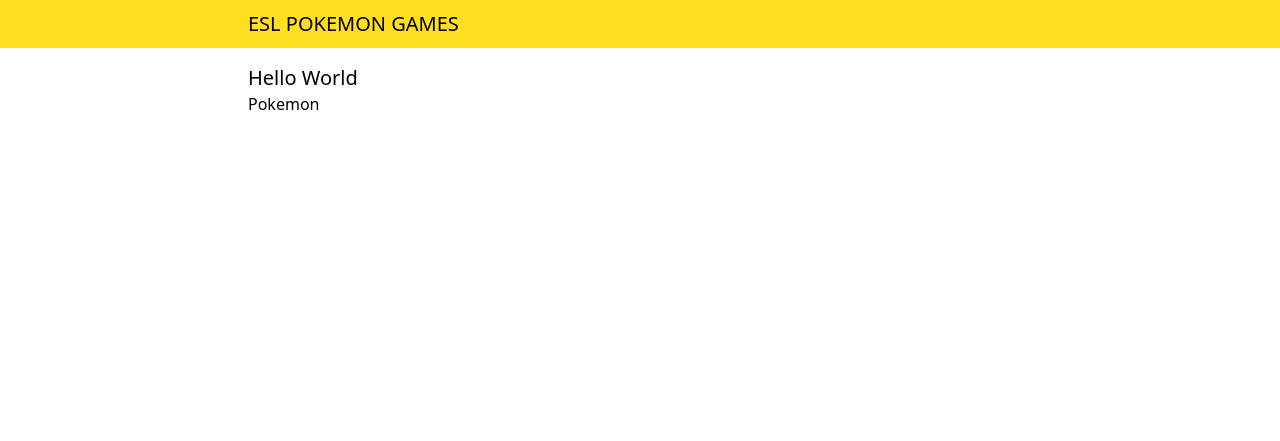
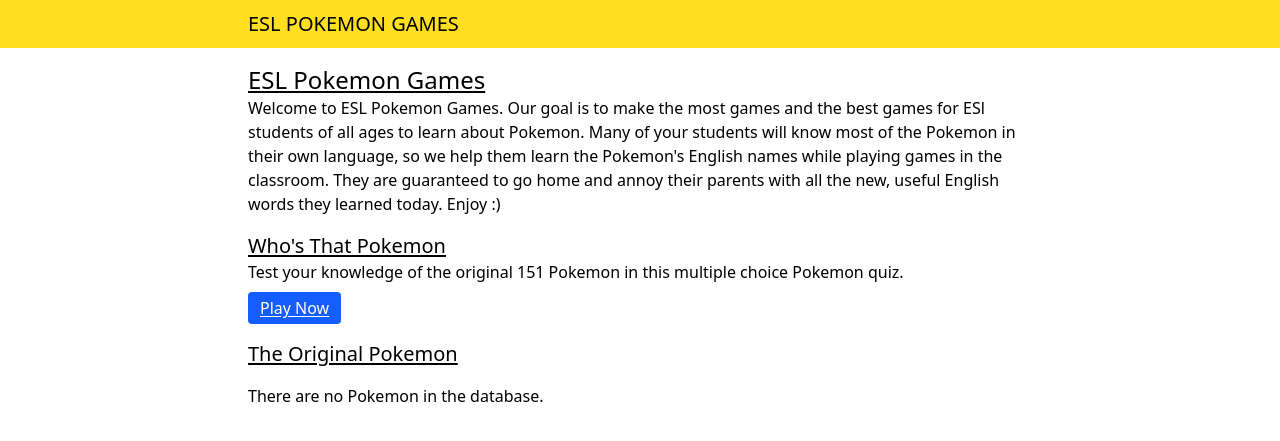
Before and after one commit to markoco14/pokemon, a FastAPI app: template src/templates/index.html in a window 1280 px wide. Shown: the top 441 px of the page. Run offline with FastAPI, Linux system fonts and the light colour scheme; the template is opened without the code that fills it, so the values that code supplies are empty; style sheets or scripts are compiled from the project's sources; some libraries are stand-ins or nearby versions.

Commit message:
change '/pokemon' to '/' and '/play' to '/whos-that-pokemon'

```diff
--- a/src/main.py
+++ b/src/main.py
@@ -20,13 +20,6 @@ games = {}
 
 @app.get("/")
 async def root(request: Request):
-    return templates.TemplateResponse(
-        request=request, name="index.html", context={}
-    )
-
-
-@app.get("/pokemon")
-async def pokemon_index(request: Request):
     rows = queries.list_pokemon()
 
     pokemons = []
@@ -40,11 +33,12 @@ async def pokemon_index(request: Request):
         pokemons.append(pokemon)
 
     return templates.TemplateResponse(
-        request=request, name="pokemon/index.html", context={"pokemons": pokemons}
+        request=request, name="index.html", context={"pokemons": pokemons}
     )
 
 
-@app.get("/pokemon/play")
+
+@app.get("/whos-that-pokemon")
 async def pokemon_play(request: Request):
     game_id = random.randint(1000, 10001)
     random_numbers = get_four_unique_numbers()
@@ -70,23 +64,23 @@ async def pokemon_play(request: Request):
         finished=False
     )
 
-    return RedirectResponse(url=f"/pokemon/play/{game_id}")
+    return RedirectResponse(url=f"/whos-that-pokemon/{game_id}")
 
 
-@app.get("/pokemon/play/{game_id}")
+@app.get("/whos-that-pokemon/{game_id}")
 async def pokemon_play(request: Request, game_id: int):
     if game_id not in games:
-        return RedirectResponse(url="/pokemon", status_code=303)
+        return RedirectResponse(url="/", status_code=303)
 
     return templates.TemplateResponse(
-        request=request, name="pokemon/play.html", context={"game": games[game_id]}
+        request=request, name="whos-that-pokemon.html", context={"game": games[game_id]}
     )
 
 
-@app.get("/pokemon/play/{game_id}/{guess_pokemon_id}")
+@app.get("/whos-that-pokemon/{game_id}/{guess_pokemon_id}")
 def guess_that_pokemon(request: Request, game_id: int, guess_pokemon_id: int):
     if not games.get(game_id):
-        return RedirectResponse(url="/pokemon", status_code=303)
+        return RedirectResponse(url="/", status_code=303)
 
     if guess_pokemon_id not in games[game_id].guesses:
         games[game_id].guesses.append(guess_pokemon_id)
@@ -94,4 +88,4 @@ def guess_that_pokemon(request: Request, game_id: int, guess_pokemon_id: int):
     if guess_pokemon_id == games[game_id].answer.pokemon_id:
         games[game_id].finished = True
 
-    return RedirectResponse(url=f"/pokemon/play/{game_id}")
+    return RedirectResponse(url=f"/whos-that-pokemon/{game_id}")
--- a/src/templates/index.html
+++ b/src/templates/index.html
@@ -1,10 +1,32 @@
 {% extends "base.html" %}
 
-{% block title %}<title>Root</title>{% endblock title %}
+{% block title %}<title>Pokemon</title>{% endblock title %}
 
 {% block content %}
     <div class="max-w-[800px] mx-auto px-2">
-        <h1 class="text-xl">Hello World</h1>
-        <a href="/pokemon">Pokemon</a>
+        <section class="mb-4">
+            <h1 class="text-2xl underline underline-offset-2">ESL Pokemon Games</h1>
+            <p>Welcome to ESL Pokemon Games. Our goal is to make the most games and the best games for ESl students of all ages to learn about Pokemon. Many of your students will know most of the Pokemon in their own language, so we help them learn the Pokemon's English names while playing games in the classroom. They are guaranteed to go home and annoy their parents with all the new, useful English words they learned today. Enjoy :)</p>
+        </section>
+        <section class="mb-4">
+            <h2 class="text-xl underline underline-offset-2">Who's That Pokemon</h2>
+            <p class="mb-2">Test your knowledge of the original 151 Pokemon in this multiple choice Pokemon quiz.</p>
+            <a href="/whos-that-pokemon" class="inline-block px-3 py-1 bg-blue-600 text-white rounded hover:bg-blue-700 active:scale-95 underline underline-offset-2">Play Now</a>
+        </section>
+        <section class="mb-4">
+            <h2 class="text-xl underline underline-offset-2 mb-4">The Original Pokemon</h2>
+            {% if pokemons %}
+                {% for pokemon in pokemons %}
+                    <p class="max-w-[400px] grid grid-cols-3 gap-2 px-4 py-1 mb-4 border rounded items-center justify-between text-xl">
+                        <span class="col-span-2">{{pokemon.name.capitalize()}}</span>
+                        <span class="col-span-1 flex justify-end">
+                            <img src="{{pokemon.thumbnail}}"  loading="lazy"/>
+                        </span>
+                    </p>
+                {% endfor %}
+            {% else %}
+                <p>There are no Pokemon in the database.</p>
+            {% endif %}
+        </section>
     </div>
 {% endblock content %}
--- a/src/templates/pokemon/play.html
+++ b/src/templates/whos-that-pokemon.html
@@ -13,14 +13,14 @@
         </div>
         <div class="grid">
             {% for pokemon in game.pokemons  %}
-                <a href="/pokemon/play/{{game.id}}/{{pokemon.pokemon_id}}"
+                <a href="/whos-that-pokemon/{{game.id}}/{{pokemon.pokemon_id}}"
                     class="border rounded mb-4 px-3 py-1 {% if pokemon.pokemon_id in game.guesses and pokemon.pokemon_id != game.answer.pokemon_id %}bg-orange-200{% elif pokemon.pokemon_id in game.guesses and pokemon.pokemon_id == game.answer.pokemon_id %}bg-green-200{% else %}{% endif %}">{{pokemon.name.capitalize()}}</a>
 
             {% endfor %}
         </div>
-        <a href="/pokemon" class="inline-block px-3 py-1 bg-gray-300 hover:bg-gray-400 rounded active:scale-95 underline underline-offset-2">Exit</a>
+        <a href="/" class="inline-block px-3 py-1 bg-gray-300 hover:bg-gray-400 rounded active:scale-95 underline underline-offset-2">Exit</a>
         {% if game.finished %}
-            <a href="/pokemon/play" class="inline-block px-3 py-1 bg-blue-600 text-white rounded hover:bg-blue-700 active:scale-95 underline underline-offset-2">New Game</a>
+            <a href="/whos-that-pokemon" class="inline-block px-3 py-1 bg-blue-600 text-white rounded hover:bg-blue-700 active:scale-95 underline underline-offset-2">New Game</a>
             <div class="flex gap-2 mt-4">
                 {% for pokemon in game.pokemons %}
                     <div class="w-[70px] mb-4">
```
Also changed, not shown: src/templates/pokemon/index.html (deleted, +0 -32 lines).
